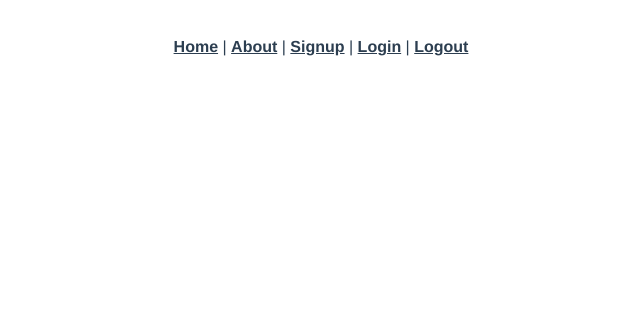
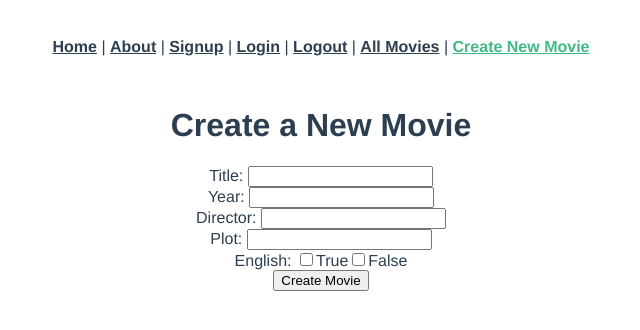
Before and after one commit to megscherz/movie-vue-frontend, a Vue app: page /movies/new in a window 1280 px wide. Shown: the top 330 px of the page, without its empty margins (319-959 px from the left). Built offline with nearby package versions, Linux system fonts and the light colour scheme.

Commit message:
adds individual index, new, show files

```diff
--- a/src/App.vue
+++ b/src/App.vue
@@ -9,6 +9,10 @@
     <router-link to="/login">Login</router-link>
     |
     <router-link to="/logout">Logout</router-link>
+    |
+    <router-link to="/movies">All Movies</router-link>
+    |
+    <router-link to="/movies/new">Create New Movie</router-link>
   </div>
   <router-view />
 </template>
--- a/src/router/index.js
+++ b/src/router/index.js
@@ -3,6 +3,9 @@
 import Signup from "../views/Signup.vue";
 import Login from "../views/Login.vue";
 import Logout from "../views/Logout.vue";
+import MoviesIndex from "../views/MoviesIndex.vue";
+import MoviesNew from "../views/MoviesNew.vue";
+import MoviesShow from "../views/MoviesShow.vue";
 
 const routes = [
   {
@@ -22,6 +25,9 @@
   },
   { path: "/login", name: "login", component: Login },
   { path: "/logout", name: "logout", component: Logout },
+  { path: "/movies", name: "movies-index", component: MoviesIndex },
+  { path: "/movies/new", name: "movies-new", component: MoviesNew },
+  { path: "/movies/:id", name: "movies-show", component: MoviesShow },
 ];
 
 const router = createRouter({
--- /dev/null
+++ b/src/views/MoviesIndex.vue
@@ -0,0 +1,39 @@
+<script>
+import axios from "axios";
+
+export default {
+  data: function () {
+    return {
+      message: "List of all movies",
+      movies: [],
+    };
+  },
+  created: function () {
+    this.indexMovies();
+  },
+  methods: {
+    indexMovies: function () {
+      axios.get("/movies").then((response) => {
+        console.log("movies index", response);
+        this.movies = response.data;
+      });
+    },
+  },
+};
+</script>
+
+<template>
+  <div class="movie-index">
+    <h1>{{ message }}</h1>
+    <div v-for="movie in movies" v-bind:key="movie.id">
+      <h2>{{ movie.title }}</h2>
+      <p>Year: {{ movie.year }}</p>
+      <p>Director: {{ movie.director }}</p>
+      <p>Plot: {{ movie.plot }}</p>
+      <p>Is the movie in English? {{ movie.english }}</p>
+      <router-link v-bind:to="`/movies/${movie.id}`">More details</router-link>
+    </div>
+  </div>
+</template>
+
+<style></style>
--- /dev/null
+++ b/src/views/MoviesNew.vue
@@ -0,0 +1,59 @@
+<script>
+import axios from "axios";
+
+export default {
+  data: function () {
+    return {
+      movies: [],
+      newMovieParams: {},
+      errors: [],
+    };
+  },
+  methods: {
+    createMovie: function () {
+      axios
+        .post("/movies", this.newMovieParams)
+        .then((response) => {
+          console.log("movies create", response);
+          this.$router.push("/movies");
+        })
+        .catch((error) => {
+          console.log("movies create error", error.response);
+          this.errors = error.response.data.errors;
+        });
+    },
+  },
+};
+</script>
+
+<template>
+  <div class="movie-new">
+    <h1>Create a New Movie</h1>
+    <form v-on:submit.prevent="createMovie()">
+      <ul>
+        <li v-for="error in errors" v-bind:key="error">{{ error }}</li>
+      </ul>
+      Title:
+      <input type="text" v-model="newMovieParams.title" />
+      <br />
+      Year:
+      <input type="text" v-model="newMovieParams.year" />
+      <br />
+      Director:
+      <input type="text" v-model="newMovieParams.director" />
+      <br />
+      Plot:
+      <input type="text" v-model="newMovieParams.plot" />
+      <br />
+      English:
+      <input type="checkbox" id="choice1" name="true" value="t" />
+      <label for="true">True</label>
+      <input type="checkbox" id="choice2" name="false" value="f" />
+      <label for="false">False</label>
+      <br />
+      <input type="submit" value="Create Movie" />
+    </form>
+  </div>
+</template>
+
+<style></style>
--- /dev/null
+++ b/src/views/MoviesShow.vue
@@ -0,0 +1,31 @@
+<script>
+import axios from "axios";
+
+export default {
+  data: function () {
+    return {
+      movie: {},
+    };
+  },
+  created: function () {
+    axios.get(`/movies/$this.$route.params.id`).then((response) => {
+      console.log("movies show", response.data);
+      this.movie = response.data;
+    });
+  },
+  methods: {},
+};
+</script>
+
+<template>
+  <div class="movies-show">
+    <h2>{{ movie.title }}</h2>
+    <p>Year: {{ movie.year }}</p>
+    <p>Director: {{ movie.director }}</p>
+    <p>Plot: {{ movie.plot }}</p>
+    <p>Is the movie in English? {{ movie.english }}</p>
+    <button>Exit</button>
+  </div>
+</template>
+
+<style></style>
```
